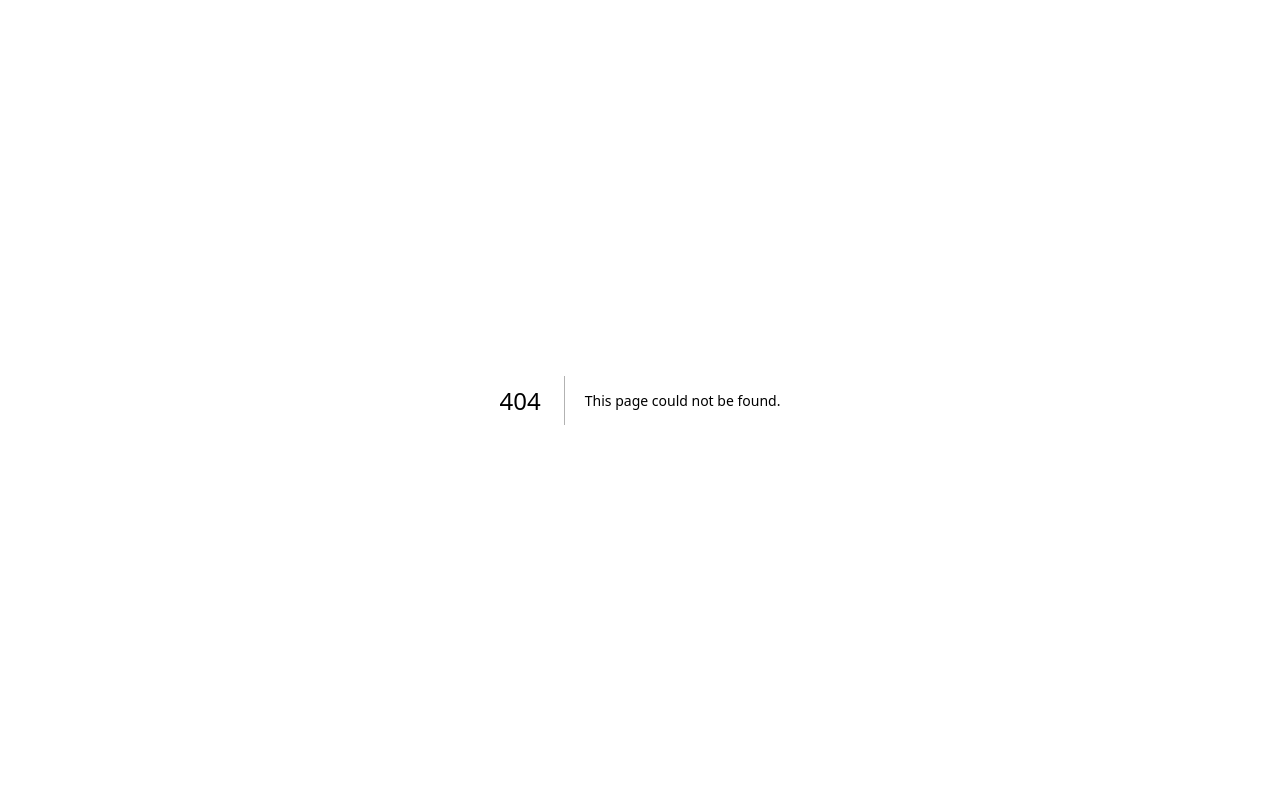
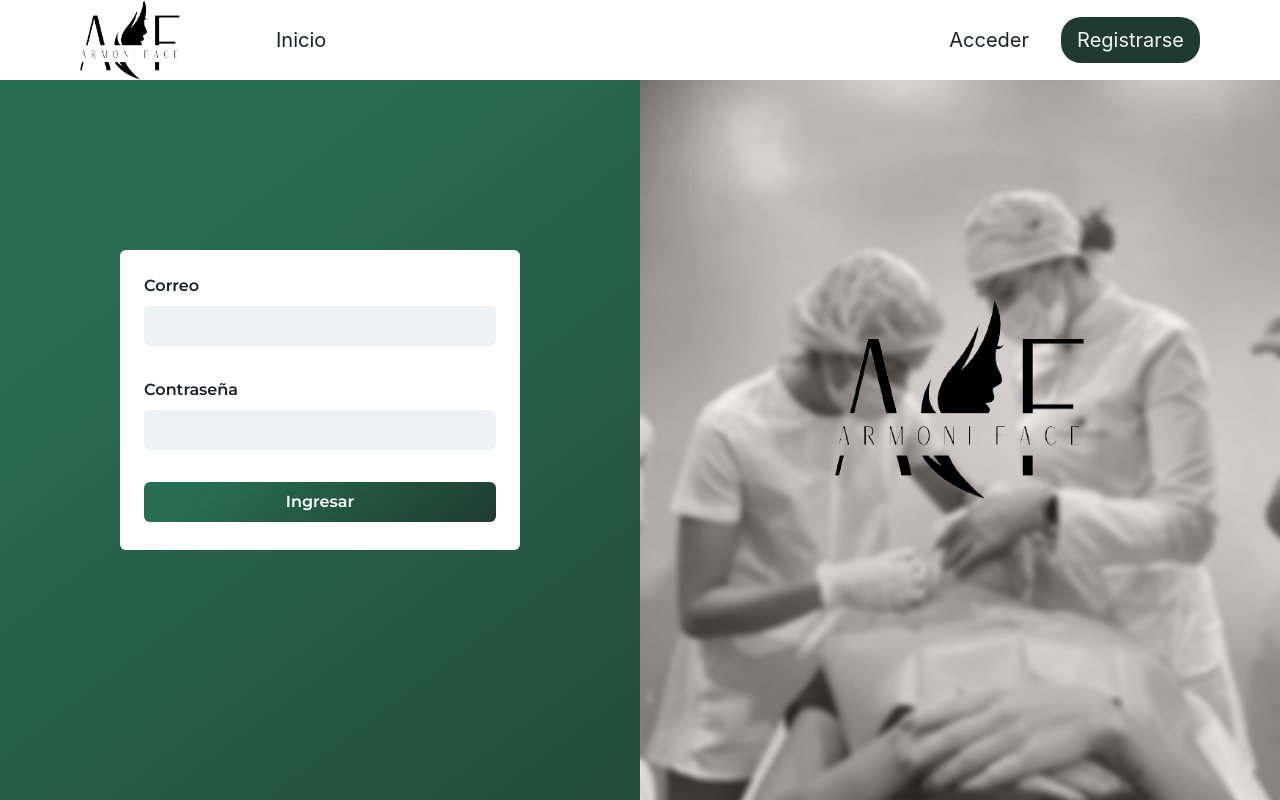
Before and after one commit to LuchoQQ/armoniface, a Next.js app: page /login in a window 1280 px wide. Before the commit this address had no page. Built offline with nearby package versions, Linux system fonts and the light colour scheme; no server answers.

Commit message:
routing changes

```diff
--- /dev/null
+++ b/src/components/NavbarIndex.tsx
@@ -0,0 +1,59 @@
+import { Flex, Text } from "@chakra-ui/react";
+import React from "react";
+import { useRouter } from "next/router";
+
+import ChakraNextImage from "./ChakraNextImage";
+
+const NavbarIndex: React.FC = () => {
+    const router = useRouter();
+    return (
+        <>
+            <Flex
+                w="100%"
+                h="10vh"
+                bg="#fff"
+                justifyContent="flex-end"
+                alignItems="center"
+                px="5rem"
+                gap="2rem"
+                position='fixed'
+                zIndex={100}
+            >
+                <ChakraNextImage src="/assets/logo.webp" w="100px" alt="logo" />
+                <Text
+                    fontSize="xl"
+                    mr="auto"
+                    ml="4rem"
+                    onClick={() => {
+                        router.push("/");
+                    }}
+                >
+                    Inicio
+                </Text>
+                <Text
+                    fontSize="xl"
+                    onClick={() => {
+                        router.push("/login");
+                    }}
+                >
+                    Acceder
+                </Text>
+                <Flex
+                    px="1rem"
+                    py=".5rem"
+                    bg="primary"
+                    rounded="20px"
+                    onClick={() => {
+                        router.push("/register");
+                    }}
+                >
+                    <Text fontSize="xl" color="#f1f2f3">
+                        Registrarse
+                    </Text>
+                </Flex>
+            </Flex>
+        </>
+    );
+};
+
+export default NavbarIndex;
--- a/src/components/Sidebar.tsx
+++ b/src/components/Sidebar.tsx
@@ -48,7 +48,7 @@ const Sidebar: React.FC<Props> = ({ open, setOpen }) => {
                 </Flex>
                 <SidebarLink
                     icon={AiOutlineHome}
-                    path="/"
+                    path="/campus"
                     text="Inicio"
                     display={open}
                 />
@@ -61,7 +61,7 @@ const Sidebar: React.FC<Props> = ({ open, setOpen }) => {
                 {session?.user?.email === "admin@admin.com" && (
                     <SidebarLink
                         icon={RiAdminLine}
-                    path="/backoffice"
+                        path="/campus/backoffice"
                         text="Administrar"
                         display={open}
                     />
@@ -90,7 +90,7 @@ const Sidebar: React.FC<Props> = ({ open, setOpen }) => {
                         alignSelf="center"
                         display={open ? "block" : "none"}
                         fontSize="md"
-                        color='#f1f2f3'
+                        color="#f1f2f3"
                     >
                         Salir
                     </Text>
--- /dev/null
+++ b/src/pages/login.tsx
@@ -0,0 +1,14 @@
+import React from "react";
+import NavbarIndex from "../components/NavbarIndex";
+import Login from "../views/Login";
+
+const LoginPage: React.FC = () => {
+    return (
+        <>
+            <NavbarIndex />
+            <Login />
+        </>
+    );
+};
+
+export default LoginPage;
--- a/src/views/Login.tsx
+++ b/src/views/Login.tsx
@@ -20,12 +20,14 @@ import { useEffect, useState } from "react";
 import { Formik, Field } from "formik";
 import { useTheme } from "@emotion/react";
 import axios from "axios";
+import { useRouter } from "next/router";
 import { signIn, signOut, useSession } from "next-auth/react";
 import Router from "next/router";
 import ChakraNextImage from "../components/ChakraNextImage";
 
 const Login: NextPage = (props) => {
     const toast = useToast();
+    const router = useRouter();
     const onSubmit = async (values: { email: string; password: string }) => {
         const res = await signIn("credentials", {
             email: values.email,
@@ -42,12 +44,23 @@ const Login: NextPage = (props) => {
                 });
             }
         });
+        router.push("/campus");
     };
+    const { data: session, status }: any = useSession()
+    useEffect(() => {
+        if (status == "authenticated") {
+            router.push("/campus");
+        }
+    }, [status]);
+
     return (
         <>
-      <Flex justifyContent="center" bg="linear-gradient(143deg, rgba(40,110,84,1) 16%, rgba(31,59,49,1) 100%)">
             <Flex
-          w={{base: "", sm: "50%"}}
+                justifyContent="center"
+                bg="linear-gradient(143deg, rgba(40,110,84,1) 16%, rgba(31,59,49,1) 100%)"
+            >
+                <Flex
+                    w={{ base: "", sm: "50%" }}
                     h="100vh"
                     justifyContent="center"
                     alignItems="center"
@@ -57,7 +70,7 @@ const Login: NextPage = (props) => {
                             bg="white"
                             p={6}
                             rounded="md"
-              w={{base: "300px", sm: "400px"}}
+                            w={{ base: "300px", sm: "400px" }}
                             h="300px"
                             fontFamily="tertiary"
                         >
@@ -70,9 +83,15 @@ const Login: NextPage = (props) => {
                             >
                                 {({ handleSubmit, errors, touched }) => (
                                     <form onSubmit={handleSubmit}>
-                    <Flex gap={8} flexDirection="column" align="flex-start">
+                                        <Flex
+                                            gap={8}
+                                            flexDirection="column"
+                                            align="flex-start"
+                                        >
                                             <FormControl>
-                        <FormLabel htmlFor="email">Correo</FormLabel>
+                                                <FormLabel htmlFor="email">
+                                                    Correo
+                                                </FormLabel>
                                                 <Field
                                                     as={Input}
                                                     id="email"
@@ -82,16 +101,23 @@ const Login: NextPage = (props) => {
                                                 />
                                             </FormControl>
                                             <FormControl
-                        isInvalid={!!errors.password && touched.password}
+                                                isInvalid={
+                                                    !!errors.password &&
+                                                    touched.password
+                                                }
                                             >
-                        <FormLabel htmlFor="password">Contraseña</FormLabel>
+                                                <FormLabel htmlFor="password">
+                                                    Contraseña
+                                                </FormLabel>
                                                 <Field
                                                     as={Input}
                                                     id="password"
                                                     name="password"
                                                     type="password"
                                                     variant="filled"
-                          validate={(value: string) => {
+                                                    validate={(
+                                                        value: string
+                                                    ) => {
                                                         let error;
                                                         if (value.length <= 5) {
                                                             error =
@@ -100,7 +126,9 @@ const Login: NextPage = (props) => {
                                                         return error;
                                                     }}
                                                 />
-                        <FormErrorMessage>{errors.password}</FormErrorMessage>
+                                                <FormErrorMessage>
+                                                    {errors.password}
+                                                </FormErrorMessage>
                                             </FormControl>
                                             <Button
                                                 type="submit"
@@ -112,7 +140,6 @@ const Login: NextPage = (props) => {
                                                 }}
                                                 color="white"
                                                 width="full"
-
                                             >
                                                 Ingresar
                                             </Button>
@@ -124,7 +151,7 @@ const Login: NextPage = (props) => {
                     </Flex>
                 </Flex>
                 <Flex
-        display={{base: "none", lg: "block"}}
+                    display={{ base: "none", lg: "block" }}
                     w="50%"
                     h="100vh"
                     justifyContent="center"
```
Also changed, not shown: src/components/Navbar.tsx (+15 -2 lines), src/pages/campus/index.tsx (+9 -12 lines), src/pages/index.tsx (+6 -13 lines), src/pages/register.tsx (added, +14 -0 lines), src/pages/campus/backoffice.tsx (renamed from src/pages/backoffice/index.tsx). Lines whose indentation alone changed are shown as unchanged.
